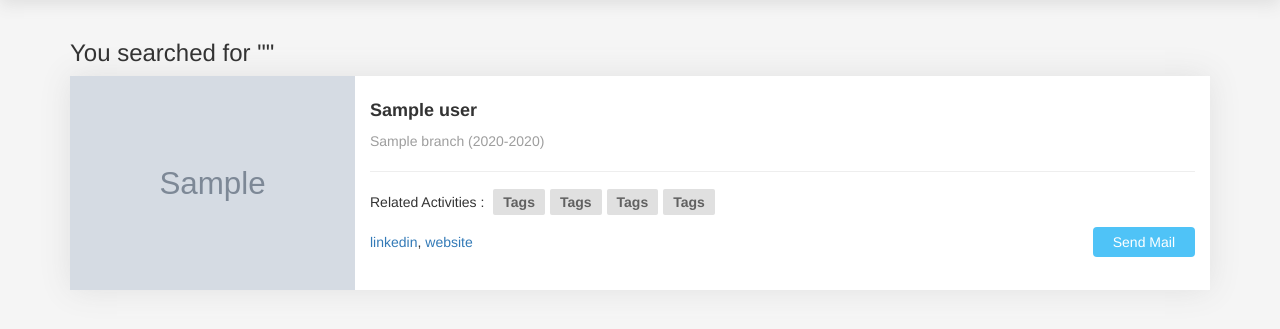
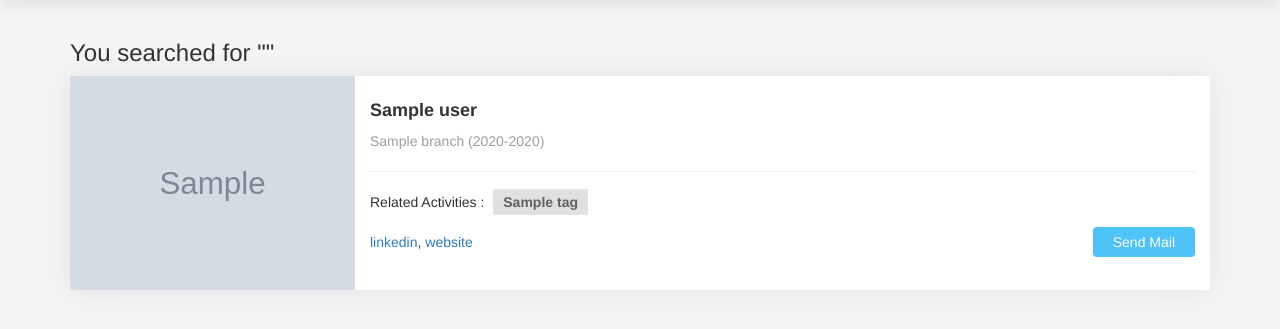
Before and after one commit to alumnicelliitr/alumni.iitr.ac.in, a Django app: template connect/templates/connect/search-results.html in a window 1280 px wide. Shown: the part 52-381 px from the top of the page. Run offline with Django 3.2, Linux system fonts and the light colour scheme; the template is opened without the code that fills it: most values are stand-ins (such as "Sample title", 1, 10 or a date in 2020); grey boxes marked "Sample" are stand-in pictures; some libraries are stand-ins or nearby versions.

Commit message:
display tags on search results, remove unnecessary commented code

```diff
--- a/connect/templates/connect/search-results.html
+++ b/connect/templates/connect/search-results.html
@@ -21,7 +21,9 @@ Search Results -
         <br>
         <hr>
         <span>Related Activities :</span>
-        <span class="tags">Tags</span><span class="tags">Tags</span><span class="tags">Tags</span><span class="tags">Tags</span>
+        {% for tag in row.tags.names %}
+          <span class="tags">{{tag}}</span>
+        {% endfor %}
         <br><br>
         <!--span>Campus Activities :</span>
         <span class="tags">Tags</span><span class="tags">Tags</span><span class="tags">Tags</span>
```
Also changed, not shown: connect/templates/connect/index.html (+0 -32 lines).
